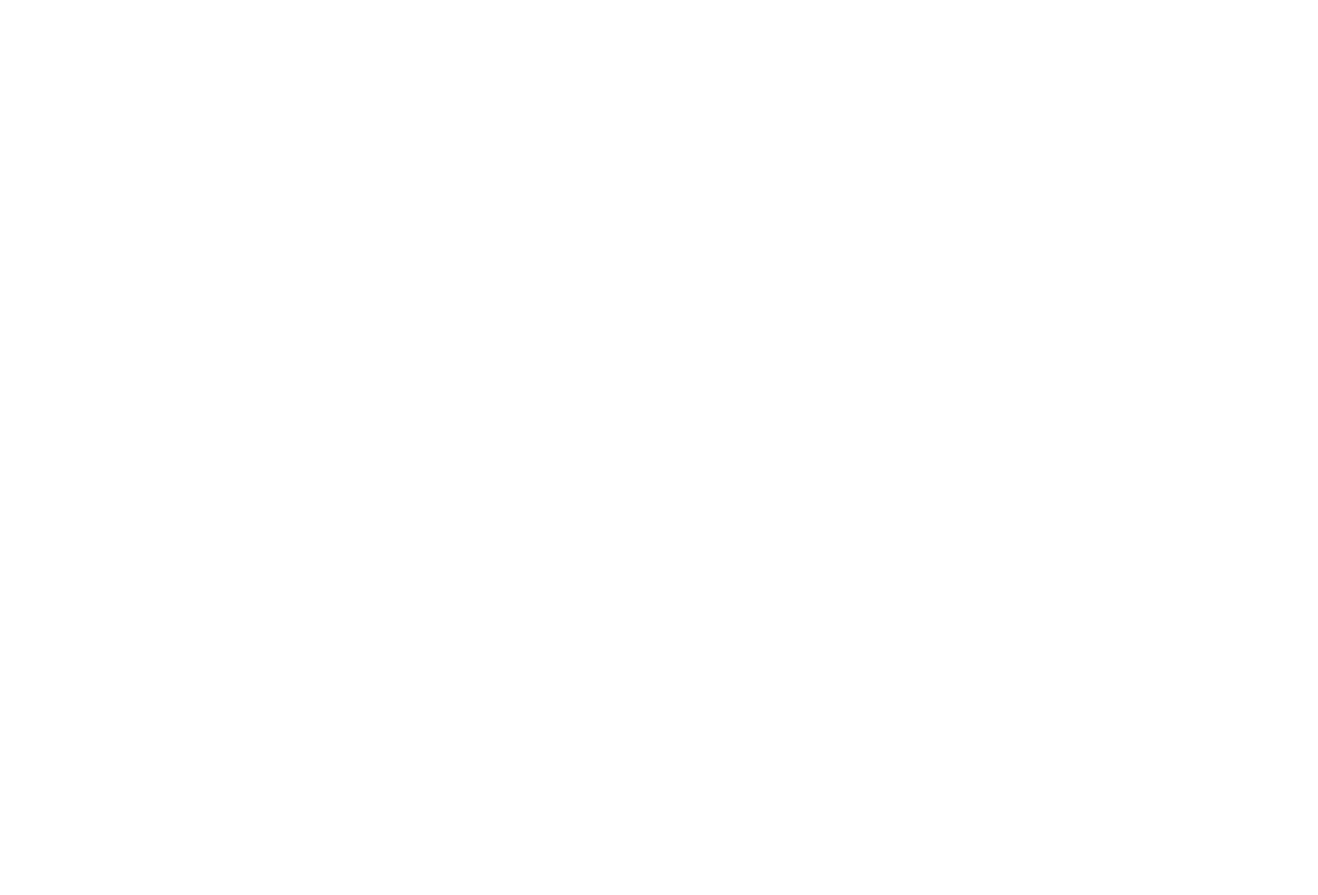
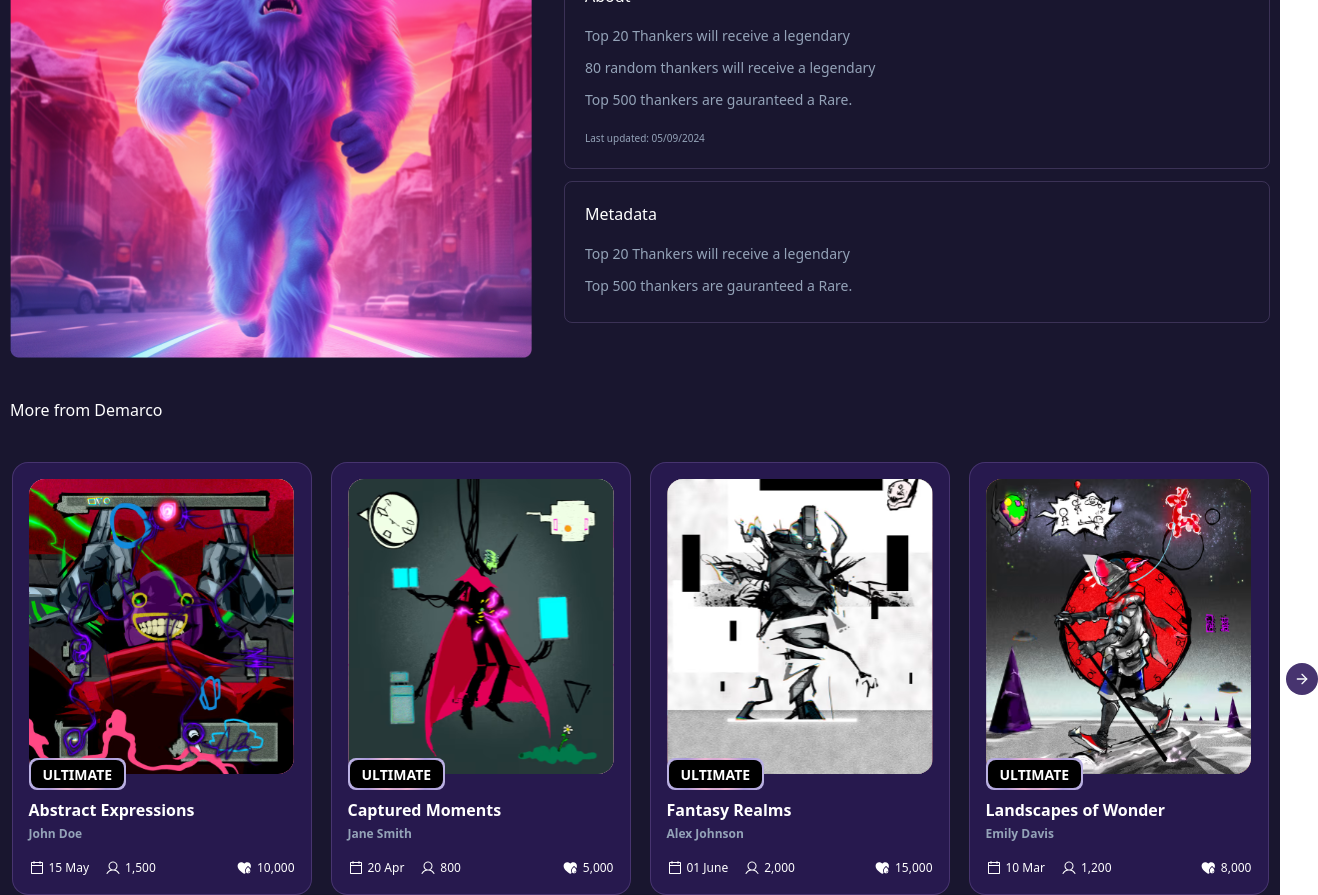
Before and after one commit to TanmayNewatia/creatow-frontend, a React (Vite) app: page /creator/nft/1 in a window 1280 px wide. Before the commit this address had no page. Shown: the part 260-1155 px from the top of the page, 1318 px wide, since content can reach past the window. Before the commit the page ends 800 px from the top, so only its background shows below. Built offline with nearby package versions, Linux system fonts and the light colour scheme.

Commit message:
- Convert NFT modal to new sepatate page. - Setup dynamic routing for NFT. - Link card components to new route. - Minor updates to carousel button styles.

```diff
--- a/pages/Collectibles.jsx
+++ b/pages/Collectibles.jsx
@@ -154,6 +154,7 @@
                 return (
                   <Card
                     key={item.id}
+                    id={item.id}
                     imageURL={item.imageURL}
                     publishedDate={item.publishedDate}
                     collectors={item.collectors}
@@ -172,6 +173,7 @@
                   return (
                     <Card
                       key={item.id}
+                      id={item.id}
                       imageURL={item.imageURL}
                       publishedDate={item.publishedDate}
                       collectors={item.collectors}
--- /dev/null
+++ b/pages/NFT.jsx
@@ -0,0 +1,15 @@
+import React from "react";
+import { useParams, Link } from "react-router-dom";
+import Navbar from "../src/components/navbar/navbar";
+import NFTModal from "../src/components/modal/NFTModal";
+
+function NFT() {
+  return (
+    <main className="bg-[#19162f] space-y-8">
+      <Navbar />
+      <NFTModal />
+    </main>
+  );
+}
+
+export default NFT;
--- a/pages/Profile.jsx
+++ b/pages/Profile.jsx
@@ -101,6 +101,7 @@
                   return (
                     <Card
                       key={item.id}
+                      id={item.id}
                       imageURL={item.imageURL}
                       publishedDate={item.publishedDate}
                       collectors={item.collectors}
@@ -119,6 +120,7 @@
                     return (
                       <Card
                         key={item.id}
+                        id={item.id}
                         imageURL={item.imageURL}
                         publishedDate={item.publishedDate}
                         collectors={item.collectors}
--- a/pages/Vault.jsx
+++ b/pages/Vault.jsx
@@ -133,6 +133,7 @@
             return (
               <Card
                 key={item.id}
+                id={item.id}
                 imageURL={item.imageURL}
                 publishedDate={item.publishedDate}
                 collectors={item.collectors}
--- a/src/App.jsx
+++ b/src/App.jsx
@@ -90,6 +90,7 @@
             return (
               <Card
                 key={item.id}
+                id={item.id}
                 imageURL={item.imageURL}
                 publishedDate={item.publishedDate}
                 collectors={item.collectors}
@@ -177,6 +178,7 @@
             return (
               <Card
                 key={item.id}
+                id={item.id}
                 imageURL={item.imageURL}
                 publishedDate={item.publishedDate}
                 collectors={item.collectors}
--- a/src/components/card/card.jsx
+++ b/src/components/card/card.jsx
@@ -6,18 +6,14 @@
 import optionsIcon from "../../assets/card/optionsIcon.svg";
 import heartIcon from "../../assets/card/heartIcon.svg";
 import NFTModal from "../modal/NFTModal";
+import { Link } from "react-router-dom";
 
 
 const Card = (props) => {
   const [showModal, setShowModal] = useState(false)
   return (
     <>
-      {showModal && (
-        <NFTModal
-          closeFn={setShowModal}
-        />
-      )}
-      <div onClick={() => setShowModal(true)} className="w-full max-w-[300px] h-full min-h-[325px] bg-[#27194E] border border-[#d0aaff30] rounded-2xl p-4 flex flex-col justify-start items-center cursor-pointer">
+      <Link to={`/creator/nft/${props.id}`} className="w-full max-w-[300px] h-full min-h-[325px] bg-[#27194E] border border-[#d0aaff30] rounded-2xl p-4 flex flex-col justify-start items-center cursor-pointer">
         {/* Top avatars & extra options section - conditionally rendered */}
         {props.showAvatars && (
           <div className="w-full h-fit flex justify-between items-center gap-3 pb-3">
@@ -72,7 +68,7 @@
             </div>
           </div>
         </div>
-      </div>
+      </Link>
     </>
   );
 };
--- a/src/components/modal/NFTModal.jsx
+++ b/src/components/modal/NFTModal.jsx
@@ -16,16 +16,7 @@
 
 function NFTModal(props) {
   return (
-    <main className="fixed w-screen h-screen top-0 left-0 bg-black bg-opacity-20 backdrop-blur-md z-[9999] !overflow-y-auto">
-      <section className="relative w-full max-w-[1260px] text-white bg-[#19162f] p-0 lg:p-16 mx-auto my-auto">
-        {/* Close button */}
-        <button
-          onClick={() => props.closeFn(false)}
-          className="absolute top-6 right-6"
-        >
-          <img src={crossIcon} alt="" />
-        </button>
-
+      <section className="w-full max-w-[1260px] text-white bg-[#19162f] mx-auto my-auto">
         <div className="hidden lg:flex flex-col lg:flex-row gap-8 !overflow-y-scroll">
           {/* Big NFT image */}
           <img
@@ -161,10 +152,9 @@
               {cardItems.map((item) => {
                 return (
                   <CarouselItem key={item.id} className="basis-1/4 flex justify-center items-center">
-                    {/* DISABLED CARD CLICKS WITHIN MODAL FOR NOW */}
-                    <div className="pointer-events-none">
                     <Card
                       key={item.id}
+                      id={item.id}
                       imageURL={item.imageURL}
                       publishedDate={item.publishedDate}
                       collectors={item.collectors}
@@ -172,7 +162,6 @@
                       creatorName={item.creatorName}
                       likes={item.likes}
                     />
-                    </div>
                   </CarouselItem>
                 );
               })}
@@ -199,7 +188,6 @@
           })}
         </div>
       </section>
-    </main>
   );
 }
 
--- a/src/components/ui/carousel.jsx
+++ b/src/components/ui/carousel.jsx
@@ -148,7 +148,7 @@
 })
 CarouselItem.displayName = "CarouselItem"
 
-const CarouselPrevious = React.forwardRef(({ className, variant = "outline", size = "icon", ...props }, ref) => {
+const CarouselPrevious = React.forwardRef(({ className, variant = "", size = "icon", ...props }, ref) => {
   const { orientation, scrollPrev, canScrollPrev } = useCarousel()
 
   return (
@@ -156,7 +156,7 @@
       ref={ref}
       variant={variant}
       size={size}
-      className={cn("absolute  h-8 w-8 rounded-full", orientation === "horizontal"
+      className={cn("absolute  h-8 w-8 rounded-full bg-[#47346F] hover:bg-[#30224e]", orientation === "horizontal"
         ? "-left-12 top-1/2 -translate-y-1/2"
         : "-top-12 left-1/2 -translate-x-1/2 rotate-90", className)}
       disabled={!canScrollPrev}
@@ -169,7 +169,7 @@
 })
 CarouselPrevious.displayName = "CarouselPrevious"
 
-const CarouselNext = React.forwardRef(({ className, variant = "outline", size = "icon", ...props }, ref) => {
+const CarouselNext = React.forwardRef(({ className, variant = "", size = "icon", ...props }, ref) => {
   const { orientation, scrollNext, canScrollNext } = useCarousel()
 
   return (
@@ -177,7 +177,7 @@
       ref={ref}
       variant={variant}
       size={size}
-      className={cn("absolute h-8 w-8 rounded-full", orientation === "horizontal"
+      className={cn("absolute h-8 w-8 rounded-full bg-[#47346F] hover:bg-[#30224e]", orientation === "horizontal"
         ? "-right-12 top-1/2 -translate-y-1/2"
         : "-bottom-12 left-1/2 -translate-x-1/2 rotate-90", className)}
       disabled={!canScrollNext}
--- a/src/main.jsx
+++ b/src/main.jsx
@@ -7,6 +7,7 @@
 import Creators from "../pages/Creators.jsx";
 import Vault from "../pages/Vault.jsx";
 import Profile from "../pages/Profile.jsx";
+import NFT from "../pages/NFT.jsx";
 
 const router = createBrowserRouter([
   {
@@ -29,6 +30,10 @@
     path: "/profile",
     element: <Profile />,
   },
+  {
+    path: "/creator/nft/:nftID",
+    element: <NFT/>
+  }
 ]);
 
 ReactDOM.createRoot(document.getElementById("root")).render(
```
Lines whose indentation alone changed are shown as unchanged.
